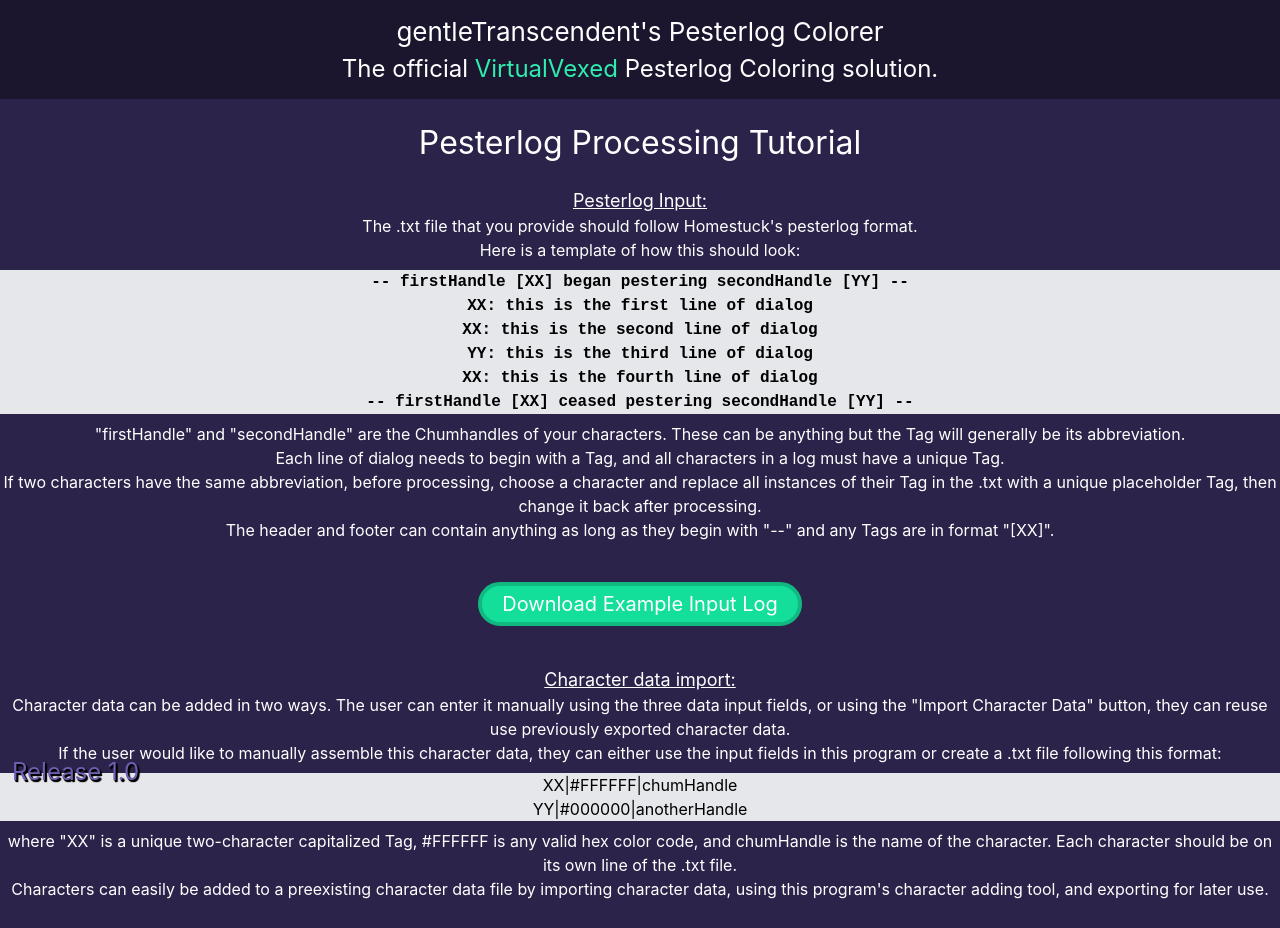
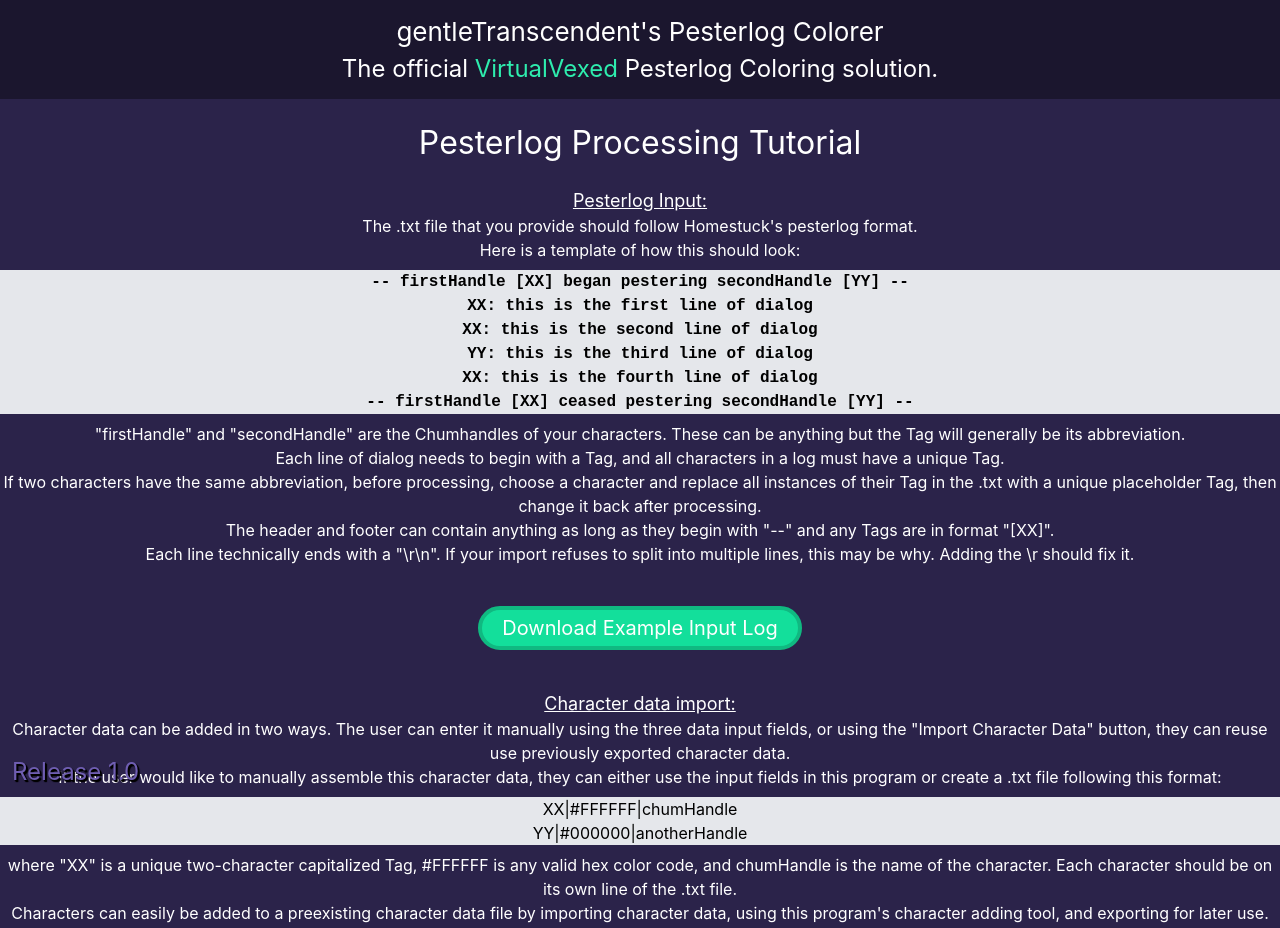
Before and after one commit to julianmackenzie/Pesterlog-Colorer-React, a React (Create React App) app: page /Pesterlog-Colorer-React/pages/Tutorial in a window 1280 px wide. Shown: the top 928 px of the page. Built offline with nearby package versions, Linux system fonts and the light colour scheme.

Commit message:
Added additional instructions for missing \r issues
Preventing a potential issue by instructing users to make sure \r is present in newlines of their .txt input

```diff
--- a/src/pages/Process.js
+++ b/src/pages/Process.js
@@ -212,7 +212,7 @@ export default function Process() {
         }
       });
 
-      toReturn += (prefix + e + suffix + '\n');
+      toReturn += (prefix + e + suffix + '\r\n');
     });
 
     var link=document.createElement('a');
--- a/src/pages/Tutorial.js
+++ b/src/pages/Tutorial.js
@@ -106,6 +106,7 @@ export default function Tutorial() {
             <p>Each line of dialog needs to begin with a Tag, and all characters in a log must have a unique Tag.</p>
             <p>If two characters have the same abbreviation, before processing, choose a character and replace all instances of their Tag in the .txt with a unique placeholder Tag, then change it back after processing.</p>
             <p>The header and footer can contain anything as long as they begin with "--" and any Tags are in format "[XX]".</p>
+            <p>Each line technically ends with a "\r\n". If your import refuses to split into multiple lines, this may be why. Adding the \r should fix it.</p>
           </h3>
         </div>
 
@@ -134,6 +135,7 @@ export default function Tutorial() {
           <h3>
             <p>where "XX" is a unique two-character capitalized Tag, #FFFFFF is any valid hex color code, and chumHandle is the name of the character. Each character should be on its own line of the .txt file.</p>
             <p>Characters can easily be added to a preexisting character data file by importing character data, using this program's character adding tool, and exporting for later use.</p>
+            <p>Each line technically ends with a "\r\n". If your import refuses to split into multiple lines, this may be why. Adding the \r should fix it.</p>
           </h3>
         </div>
 
```
